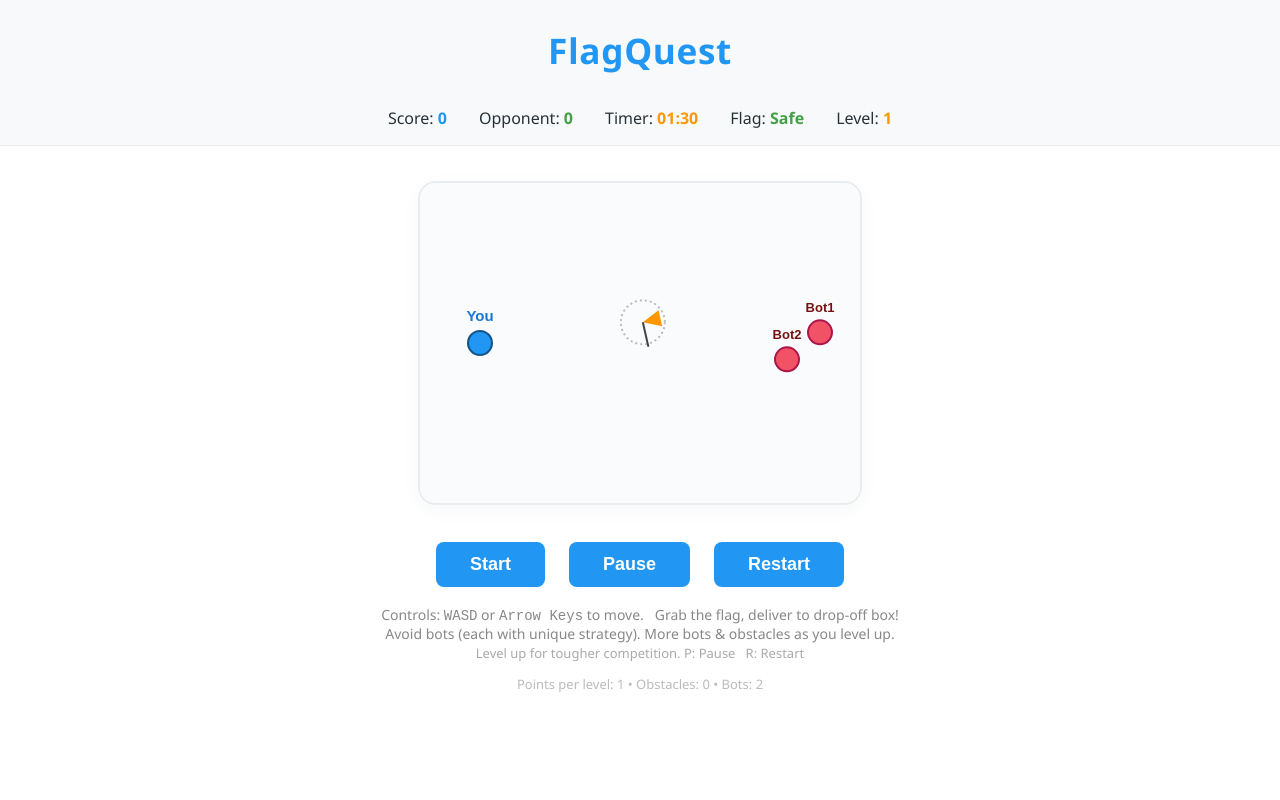
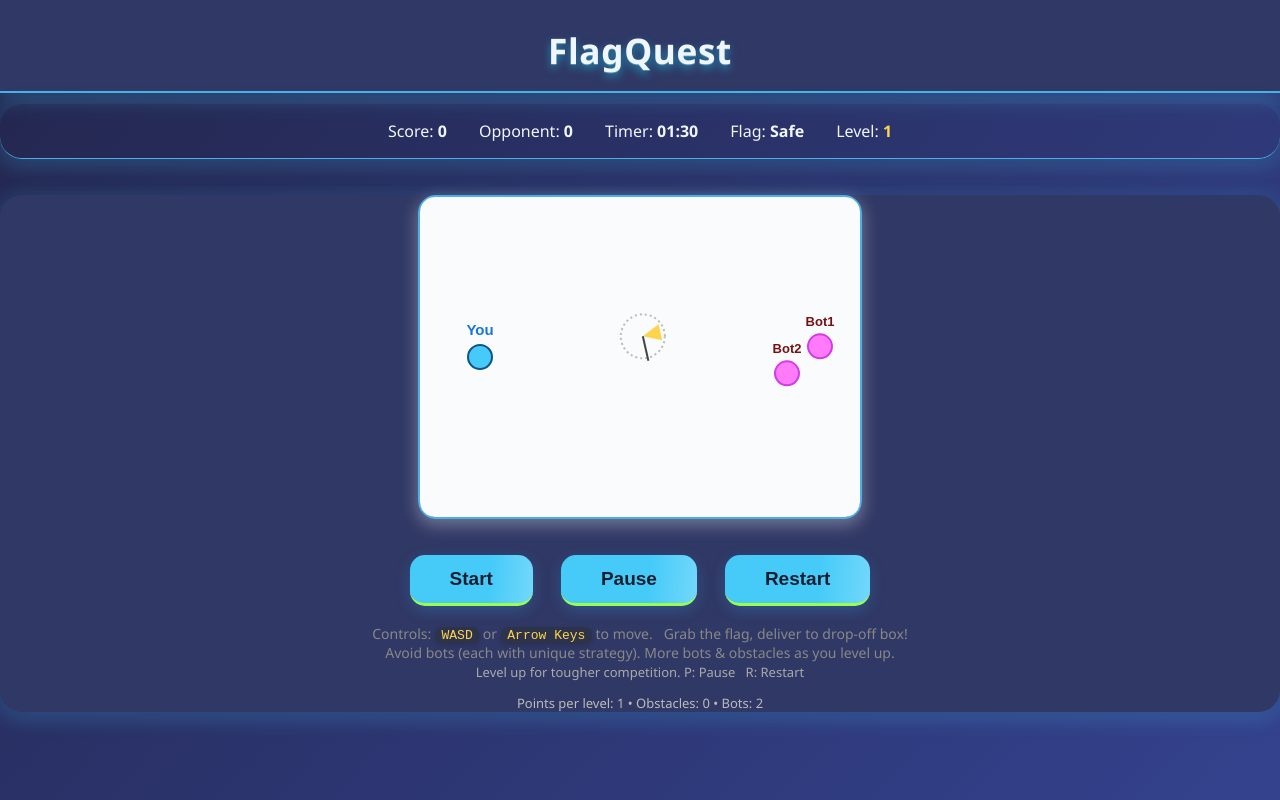
Before and after one commit to shivkd/flagquest-115943-115952, a React (Create React App) app in the folder game_frontend/: page / in a window 1280 px wide. Built offline with nearby package versions, Linux system fonts and the light colour scheme; the HTML template or start-up script is replaced by a standard one.

Commit message:
CheckPoint

```diff
--- a/game_frontend/package.json
+++ b/game_frontend/package.json
@@ -2,6 +2,7 @@
   "name": "react-kavia",
   "version": "0.1.0",
   "private": true,
+  "description": "Cartoon sci-fi 2D capture-the-flag game (FlagQuest), rich visuals, shadow, sound support, ready for asset/SFX polish",
   "dependencies": {
     "react": "^18.2.0",
     "react-dom": "^18.2.0",
--- a/game_frontend/src/App.css
+++ b/game_frontend/src/App.css
@@ -1,66 +1,118 @@
 :root {
-  --bg-primary: #ffffff;
-  --bg-secondary: #f8f9fa;
-  --text-primary: #263238;
-  --primary: #2196f3;
-  --secondary: #43a047;
-  --accent: #ff9800;
-  --border-color: #e9ecef;
-  --button-bg: #2196f3;
-  --button-text: #ffffff;
+  /* Cartoonish Sci-Fi Palette */
+  --sci-primary: #46cbf9;
+  --sci-secondary: #9bff4a;
+  --sci-accent: #ffd44d;
+  --sci-magenta: #ff7bfa;
+  --bg-sci: linear-gradient(135deg, #23264d 0%, #34428e 100%);
+  --panel: #303865;
+  --surface: #2d334b;
+  --panel-dk: #23264d;
+  --text-primary: #f0f6ff;
+  --text-secondary: #e1f0f4;
+  --shadow-sci: 0 4px 20px 3px rgba(70,203,249,0.23), 0 1.5px 7px 0 #13093d33;
+  --outline: #00e5e5;
+  --border-color: #4bb0e6;
+  --button-bg: var(--sci-primary);
+  --button-text: #181e30;
 }
+
 
 .App {
   min-height: 100vh;
   text-align: center;
-  background-color: var(--bg-primary);
+  background: var(--bg-sci);
   color: var(--text-primary);
-  font-family: 'Segoe UI', 'Roboto', Arial, sans-serif;
+  font-family: 'Poppins', 'Segoe UI', Arial, sans-serif;
+  position: relative;
 }
 
 header {
   width: 100%;
-  background: var(--bg-secondary);
-  box-shadow: 0 2px 12px 0 rgba(33,150,243,0.025);
+  background: var(--panel);
+  box-shadow: var(--shadow-sci);
+  border-bottom: 2.5px solid var(--border-color);
+}
+header h1 {
+  letter-spacing: 0.03em;
+  color: var(--sci-accent);
+  text-shadow: 0 4px 8px #1da2c4cc, 0 1px 0 #fff5;
+  font-family: 'Poppins', 'Segoe UI', Arial, sans-serif;
 }
 
 .game-btn {
-  background: var(--button-bg);
+  background: linear-gradient(95deg, var(--sci-primary) 65%, #fff 210%);
   color: var(--button-text);
-  padding: 12px 34px;
+  padding: 13px 40px;
   border: none;
-  border-radius: 8px;
-  font-size: 18px;
-  font-weight: 600;
-  box-shadow: 0 2px 10px -3px rgba(33,150,243,0.09);
+  border-radius: 15px;
+  font-size: 19px;
+  font-weight: 700;
+  box-shadow: 0 4px 16px -2px #46cbf94a, 0 1.5px 5.5px #1d238a55;
   cursor: pointer;
-  outline: none;
-  transition: background 0.20s, transform 0.08s;
+  outline: 0;
+  transition: background 0.18s, transform 0.08s, box-shadow 0.14s;
+  border-bottom: 3.5px solid var(--sci-secondary);
+  margin: 0 2px;
 }
 .game-btn:active {
-  transform: scale(0.94);
-  background: #1769aa;
+  transform: scale(0.93);
+  background: linear-gradient(95deg,#13b7f4 90%,#b8ff37 110%);
+  box-shadow: 0 1.5px 5.5px #0aafee85;
 }
 .game-btn:hover {
-  background: #1976d2;
+  filter: brightness(1.07);
+  background: linear-gradient(88deg,#68dfff 62%,#e1ffe7 104%);
 }
 
 canvas:focus {
-  box-shadow: 0 0 0 3px var(--accent);
+  box-shadow: 0 0 0 3px var(--sci-accent), 0 0 20px 9px #ffd44d44;
+  outline: none;
 }
 
 li {
-  margin-bottom: 4px;
-  color: #444;
+  margin-bottom: 5px;
+  color: var(--text-secondary);
+  font-family: inherit;
+  font-size: 97%;
 }
 
 ::-webkit-scrollbar {
-  width: 7px;
-  background: #e9ecef;
+  width: 8px;
+  background: #31365a;
 }
 ::-webkit-scrollbar-thumb {
-  background: #b0c4d8;
-  border-radius: 4px;
+  background: #5be6bd;
+  border-radius: 40px;
+  border: 2px solid #21244f;
+}
+
+section, main {
+  background: var(--panel);
+  border-radius: 22px;
+  margin-top: 0.7rem;
+  margin-bottom: 1.3rem;
+  box-shadow: var(--shadow-sci);
+}
+
+[aria-label="Game Area"] {
+  background: linear-gradient(160deg,#1e2350 55%,#4ad2ff55 120%);
+  border: 2.6px solid var(--border-color);
+  border-radius: 18px;
+  box-shadow: 0 8px 30px #00e5e51b, 0 1.5px 7px 0 #00e5e51b;
+}
+
+[aria-label="Game Canvas"] {
+  background: none !important;
+}
+
+kbd {
+  background: #2d334b;
+  color: var(--sci-accent);
+  border-radius: 7px;
+  padding: 0.07em 0.5em;
+  box-shadow: 0 2px 5px #1215302e;
+  font-size: 93%;
 }
 
 @media (max-width: 900px) {
@@ -104,3 +156,14 @@ input[type=number]::-webkit-outer-spin-button {
 input[type=number] {
   -moz-appearance: textfield;
 }
+
+/* SCIFI SPARK/SHINE ANIMATION - placeholder effect for asset art, can assign */
+@keyframes sci-sparkle {
+  0% { filter: brightness(1.02) drop-shadow(0 0 6px #ffd44d99); }
+  60% { filter: brightness(1.15) drop-shadow(0 0 15px #ffd44d88); }
+  100% { filter: brightness(1.02) drop-shadow(0 0 8px #ffd44d66); }
+}
+
+.sci-sparkle {
+  animation: sci-sparkle 2.3s infinite alternate;
+}
--- a/game_frontend/src/App.js
+++ b/game_frontend/src/App.js
@@ -1,5 +1,17 @@
 import React, { useRef, useEffect, useState } from "react";
 import "./App.css";
+
+/*
+  ==============================
+  CARTOON SCI-FI STYLE INTEGRATION
+  ==============================
+  - Uses vibrant palette, pronounced visual polish, glow/shadow, roundness.
+  - All core palette colors are extracted from CSS variables (see App.css).
+  - Placeholder assets: Game elements are drawn as stylized, rounded shapes (to be swapped with assets later).
+  - Sound support: Use playSound helper to trigger SFX on important actions.
+  - To integrate custom SFX, add files to /src/assets/sfx/ and update playSound mapping.
+  - To integrate sprite art: Replace in-canvas drawing with drawing Image objects or Sprite components in future.
+*/
 
 /**
  * PUBLIC_INTERFACE
@@ -10,9 +22,10 @@ import "./App.css";
  * - Responsive for small screens.
  */
 
-// ---- Constants, color theme ----
+/* ---- Constants, color palette from cartoon-sci-fi theme ---- */
 const CANVAS_W = 440;
 const CANVAS_H = 320;
+
 const PLAYER_SIZE = 24;
 const BOT_SIZE = 24;
 const FLAG_SIZE = 18;
@@ -25,12 +38,46 @@ const BASE_NUM_BOTS = 2;
 const BASE_NUM_OBSTACLES = 0;
 const MAX_LEVEL = 8;
 
-// Accent colors
-const CLR_PRI = "#2196f3", CLR_SEC = "#43a047", CLR_ACC = "#ff9800";
-const CLR_BOT = "#f25266";
-const CLR_BOT_DARK = "#ab1549";
+// Pull cartoon sci-fi palette using CSS vars for consistent theming
+function getCssVar(v, fallback) {
+  if (typeof window === "undefined") return fallback;
+  return getComputedStyle(document.documentElement).getPropertyValue(v) || fallback;
+}
+const CLR_PRI = getCssVar('--sci-primary', '#46cbf9').trim() || "#46cbf9";
+const CLR_SEC = getCssVar('--sci-secondary', '#9bff4a').trim() || "#9bff4a";
+const CLR_ACC = getCssVar('--sci-accent', '#ffd44d').trim() || "#ffd44d";
+const CLR_BOT = getCssVar('--sci-magenta', '#ff7bfa').trim() || "#ff7bfa";
+const CLR_BOT_DARK = "#d13ce6";
 
-// ---- Utility helpers ----
+/* ---- Utility helpers ---- */
+
+// PUBLIC_INTERFACE
+function playSound(eventType) {
+  /**
+   * Play a sound based on the event type.
+   * Placeholder implementation: Loads a sound FX URL assigned for each event.
+   * Integrate with 'howler.js' for advanced, or use Audio() for light build.
+   * Future: Place custom SFX files in /src/assets/sfx/
+   */
+  const sfxMap = {
+    "flag-pickup": "https://cdn.pixabay.com/audio/2022/10/16/audio_12ac80c89e.mp3", // placeholder
+    "score": "https://cdn.pixabay.com/audio/2022/07/26/audio_124bfa8c79.mp3",
+    "fail": "https://cdn.pixabay.com/audio/2022/07/26/audio_1264cc2f3e.mp3",
+    "gameover": "https://cdn.pixabay.com/audio/2022/07/26/audio_1264cc2f3e.mp3",
+    "advance": "https://cdn.pixabay.com/audio/2022/10/16/audio_12a4d3e613.mp3",
+    "click": "https://cdn.pixabay.com/audio/2022/07/26/audio_1261a15e16.mp3",
+  };
+  const url = sfxMap[eventType] || sfxMap["click"];
+  // eslint-disable-next-line
+  if (typeof window !== "undefined") {
+    try {
+      const audio = new window.Audio(url);
+      audio.volume = 0.25; // Friendly FX
+      audio.play();
+    } catch (e) {}
+  }
+}
+
 function clamp(v, min, max) {
   return Math.min(Math.max(v, min), max);
 }
@@ -281,6 +328,7 @@ function App() {
         newFlag.heldBy = "player";
         newFlag.home = false;
         setDropBox(randomDropBox(CANVAS_W, CANVAS_H, 58));
+        playSound("flag-pickup"); // SFX: Flag acquired
       }
 
       // Bots catch player if close (game over)
@@ -303,6 +351,7 @@ function App() {
         newPlayerScore += 1;
         setShowLevelCompleted(true);
         setMessage(`Level ${level} Completed! Press R to retry or advance.`);
+        playSound("score"); // SFX: Player scores
         if (level >= MAX_LEVEL) {
           setGamestate("over");
           setWinner("player");
@@ -327,6 +376,7 @@ function App() {
         setDropBox(null);
         setRunning(false);
         setGamestate("failed"); // New gamestate for failure/retry
+        playSound("fail");
       }
 
       // Carry flag with player if holding
@@ -520,6 +570,7 @@ function App() {
     setMessage("");
     setShowLevelCompleted(false);
     setShowLevelFailed(false);
+    playSound("click");
     if (timer <= 0 || gamestate === "over") setTimer(SESSION_TIME);
   };
 
@@ -528,6 +579,7 @@ function App() {
     if (gamestate !== "running") return;
     setGamestate("paused");
     setRunning(false);
+    playSound("click");
   };
 
   // PUBLIC_INTERFACE
@@ -688,6 +740,8 @@ function App() {
                       setShowLevelCompleted(false);
                       setShowLevelFailed(false);
                       setLevel(lvl => lvl + 1);
+                      playSound("advance");
+                      // Future: trigger full-screen sparkle!
                     }}
                   >
                     Continue
@@ -700,6 +754,7 @@ function App() {
                       handleRestart(false, { restartAtCurrentLevel: true });
                       setShowLevelCompleted(false);
                       setShowLevelFailed(false);
+                      playSound("click");
                     }}
                   >
                     Restart
@@ -716,6 +771,7 @@ function App() {
                     handleRestart(false, { restartAtCurrentLevel: true });
                     setShowLevelCompleted(false);
                     setShowLevelFailed(false);
+                    playSound("click");
                   }}
                 >
                   Restart
@@ -835,7 +891,7 @@ function App() {
               <button
                 className="game-btn"
                 tabIndex={0}
-                onClick={handleStart}
+                onClick={() => { handleStart(); playSound("click"); }}
                 disabled={gamestate === "running"}
                 aria-label="Start Game"
               >
@@ -844,7 +900,7 @@ function App() {
               <button
                 className="game-btn"
                 tabIndex={0}
-                onClick={handlePause}
+                onClick={() => { handlePause(); playSound("click"); }}
                 disabled={gamestate !== "running"}
                 aria-label="Pause"
               >
@@ -853,7 +909,7 @@ function App() {
               <button
                 className="game-btn"
                 tabIndex={0}
-                onClick={() => handleRestart(false, { restartAtCurrentLevel: true })}
+                onClick={() => { handleRestart(false, { restartAtCurrentLevel: true }); playSound("click"); }}
                 aria-label="Restart Game"
               >
                 Restart
--- a/game_frontend/src/index.css
+++ b/game_frontend/src/index.css
@@ -1,10 +1,11 @@
 body {
   margin: 0;
-  font-family: -apple-system, BlinkMacSystemFont, 'Segoe UI', 'Roboto', 'Oxygen',
-    'Ubuntu', 'Cantarell', 'Fira Sans', 'Droid Sans', 'Helvetica Neue',
-    sans-serif;
+  font-family: 'Poppins', 'Segoe UI', 'Roboto', 'Arial', 'Oxygen',
+    'Ubuntu', 'Cantarell', 'Fira Sans', 'Droid Sans', 'Helvetica Neue', sans-serif;
+  background: linear-gradient(135deg,#202358 0%,#1b0340 100%);
   -webkit-font-smoothing: antialiased;
   -moz-osx-font-smoothing: grayscale;
+  color: #f0f6ff;
 }
 
 code {
```
Also changed, not shown: 2 other files (tests, documents, lock files or other folders).
